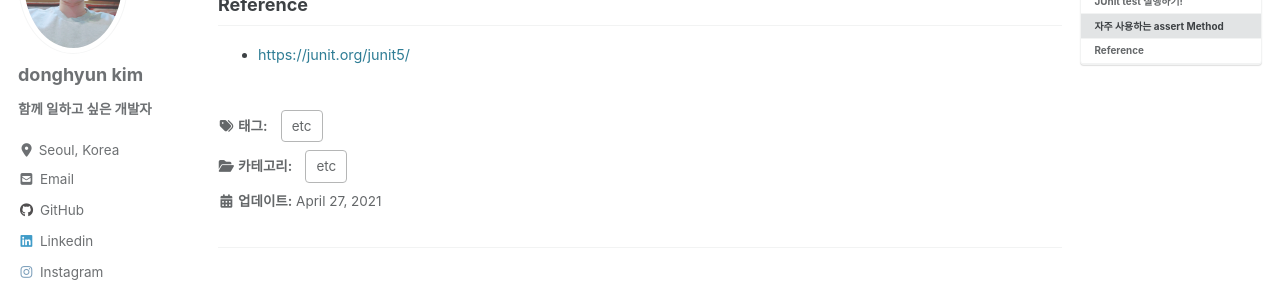
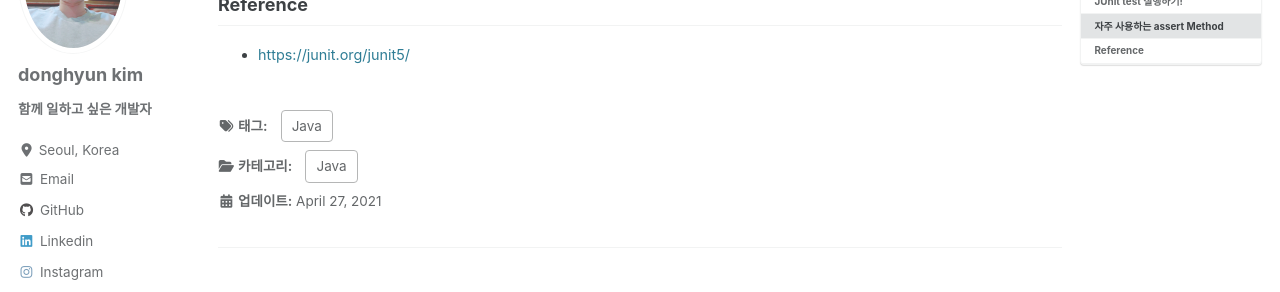
Before and after one commit to dhk5646/dhk5646.github.io, a Jekyll site: the page built from _posts/java/2021-04-27-java-26.md, in a window 1280 px wide and 900 px high, scrolled down 4375 px. Shown: the part 142-434 px from the top of the window. Built offline with Jekyll 4.4.1, drawn with Linux system fonts in a browser that asks for light colours; cached includes are drawn as plain includes; nearby versions of some CDN libraries; comment, search, counter and statistics services are not loaded.

Commit message:
JUnit categories 변경

```diff
--- a/_posts/java/2021-04-27-java-26.md
+++ b/_posts/java/2021-04-27-java-26.md
@@ -1,7 +1,7 @@
 ---
 title: "JUnit"
-categories: etc
-tags: etc
+categories: Java
+tags: Java
 toc: true
 ---
 
```
